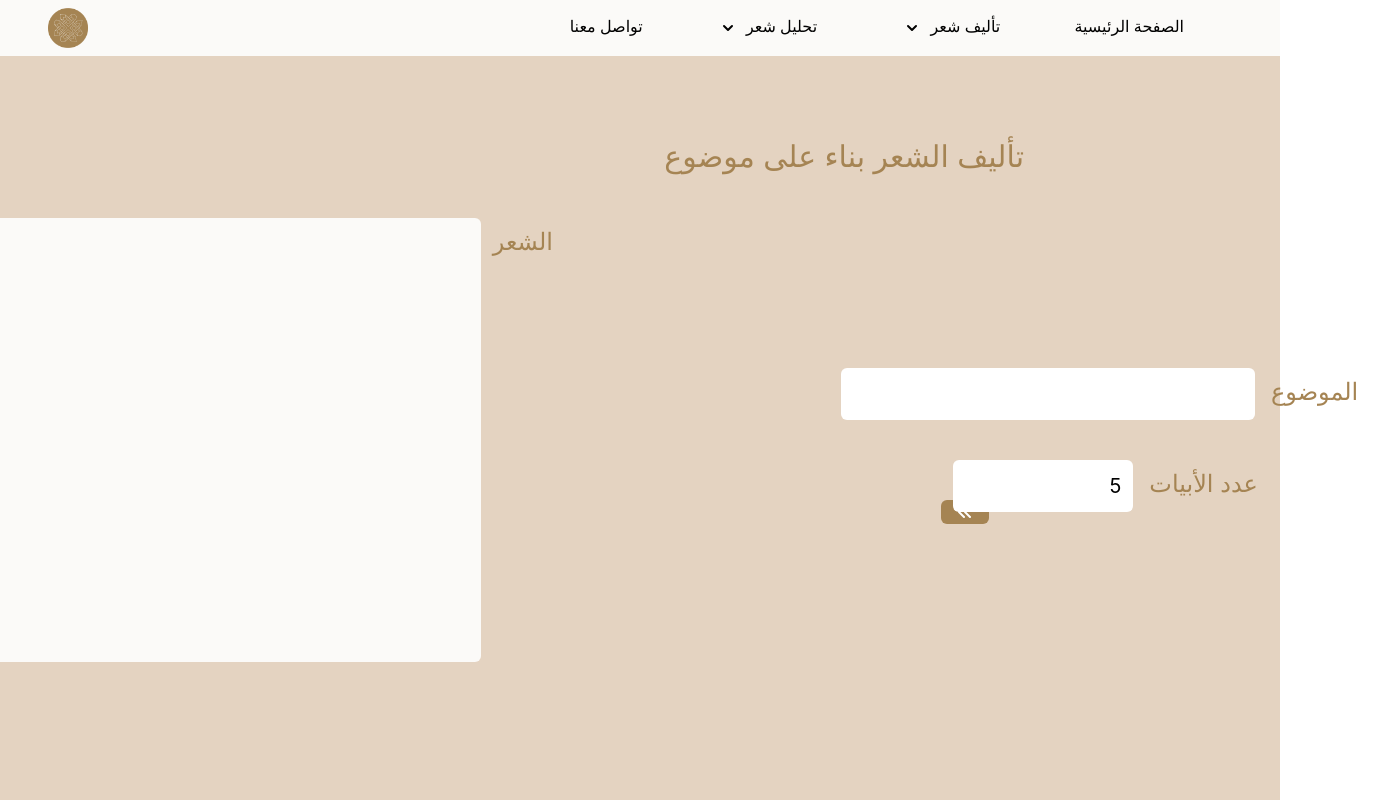
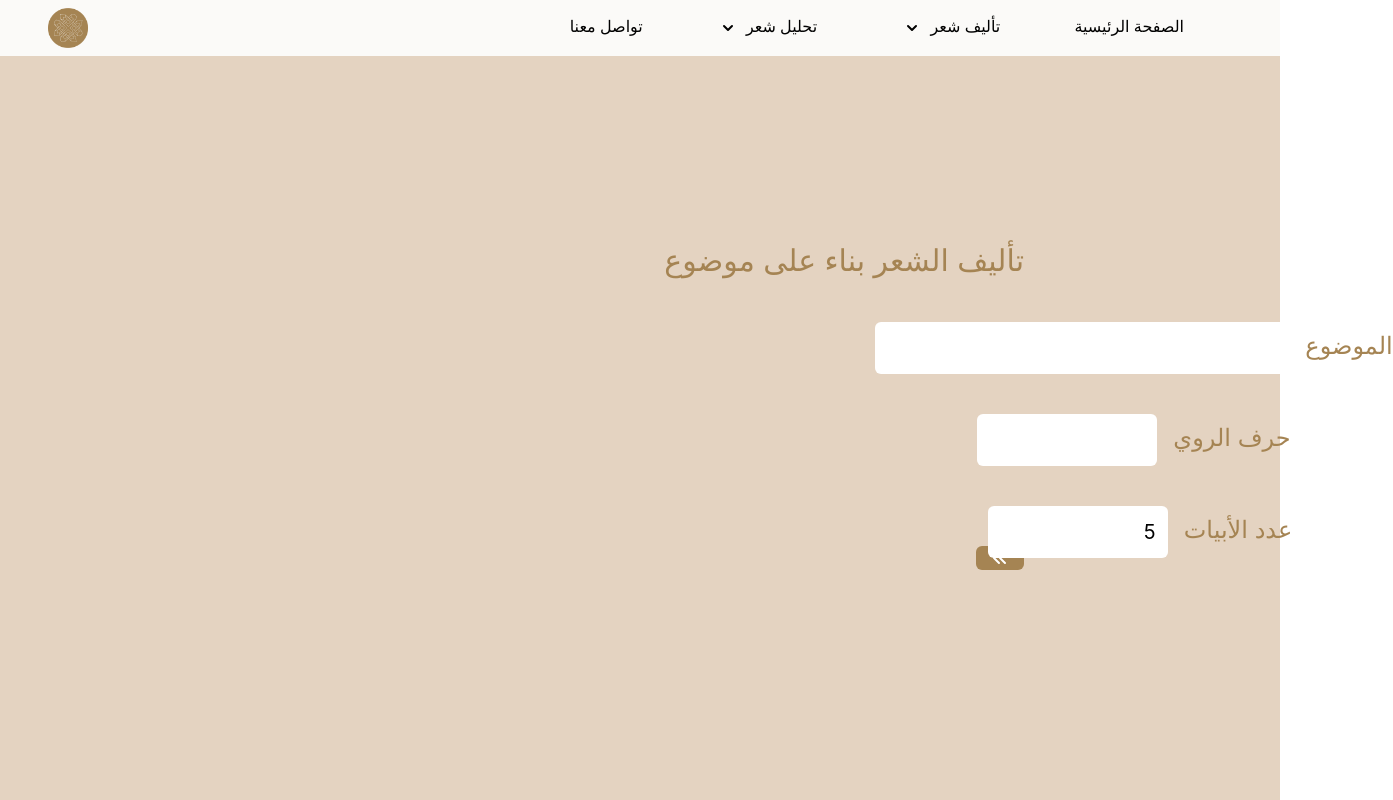
Before and after one commit to wadjih-bencheikh18/arabicthon-front, a React (Create React App) app: page /mawdo3 in a window 1280 px wide. Shown: the whole page, 1393 px wide, since content can reach past the window. Built offline with nearby package versions, Linux system fonts and the light colour scheme.

Commit message:
add chi3r

```diff
--- a/public/index.html
+++ b/public/index.html
@@ -9,12 +9,10 @@
       name="description"
       content="الشاعر الآلي موقع الكتروني لتأليف و تحليل القصائد آليا باستعمال الذكاء الاصطناعي"
     />
-    <link rel="apple-touch-icon" href="%PUBLIC_URL%/logo192.png" />
     <!--
       manifest.json provides metadata used when your web app is installed on a
       user's mobile device or desktop. See https://developers.google.com/web/fundamentals/web-app-manifest/
     -->
-    <link rel="manifest" href="%PUBLIC_URL%/manifest.json" />
     <!--
       Notice the use of %PUBLIC_URL% in the tags above.
       It will be replaced with the URL of the `public` folder during the build.
--- /dev/null
+++ b/src/components/Functional/Chiir.jsx
@@ -0,0 +1,27 @@
+import {  useMemo } from "react";
+
+export default function Chiir({result}){
+    const data=useMemo(()=>{
+        const sdr=[]
+        const ajz=[]
+        result.split(/[_]|\n/).forEach((r, i) => {
+          if (i % 2 === 0) {
+            sdr.push(r);
+          } else ajz.push(r);
+        });
+        return [sdr,ajz]
+    },[result])
+
+    return (
+      <table className="w-[700px] text-xl">
+        <tbody>
+          {data.map(([sdr, ajz], i) => (
+            <tr key={i}>
+              <td className="text-center">{sdr}</td>
+              <td className="text-center">{ajz}</td>
+            </tr>
+          ))}
+        </tbody>
+      </table>
+    );
+}
--- a/src/components/Functional/GenImage.jsx
+++ b/src/components/Functional/GenImage.jsx
@@ -1,8 +1,7 @@
 import { CloudUploadIcon } from "@heroicons/react/outline";
-
+import Chiir from "./Chiir";
 import Load from "../../pics/load.svg";
 import { useState, useCallback } from "react";
-import OutputResult from "./OutputResult";
 import { useDropzone } from "react-dropzone";
 import InputResult from "./InputResult";
 import axios from "axios";
@@ -32,21 +31,9 @@ export default function GenImage() {
         تأليف الشعر بناء على صورة
       </div>
       <div className="grid w-screen grid-cols-2 grid-rows-1 items-center mx-auto">
-        <div className="col-start-1 relative justify-self-center ml-44">
-          {load && (
-            <img
-              className="absolute z-10 bg-transparent top-30 left-16"
-              alt="load"
-              src={Load}
-            ></img>
-          )}
-          <OutputResult
-            value={data.result}
-            minHeight={15}
-            maxWidth={75}
-            className="text-right"
-            title="الشعر"
-          />
+        <div className="col-start-1 flex justify-center w-[700px]">
+          {load && <img className="" alt="load" src={Load}></img>}
+          {!load && <Chiir result={data.result ? data.result : ""} />}
         </div>
         <div className="col-start-2 flex flex-col items-center justify-end justify-self-center space-y-10">
           <div className="cursor-pointer">
--- a/src/components/Functional/Rawi.jsx
+++ b/src/components/Functional/Rawi.jsx
@@ -1,9 +1,9 @@
-import OutputResult from "./OutputResult";
 import InputResult from "./InputResult";
 import { useState } from "react";
 import axios from "axios";
 import Load from "../../pics/load.svg";
 import BackURL from "./Backend";
+import Chiir from "./Chiir";
 export default function Rawi() {
   const [data, setData] = useState({
     meter: "الكامل",
@@ -11,7 +11,7 @@ export default function Rawi() {
   });
   const [load, setLoad] = useState(false);
   return (
-    <div className="h-screen flex flex-col justify-center">
+    <div className="h-screen flex flex-col justify-center transform transition-all duration-1000 ease-in-out">
       <div className="text-right mb-0 mr-64 text-3xl pb-6 text-[#A58453]">
         تأليف الشعر بناء على حرف الروي
       </div>
@@ -57,21 +57,9 @@ export default function Rawi() {
             }}
           />
         </div>
-        <div className="relative">
-          {load && (
-            <img
-              className="absolute z-10 bg-transparent top-30 left-16"
-              alt="load"
-              src={Load}
-            ></img>
-          )}
-          <OutputResult
-            minHeight={15}
-            maxWidth={75}
-            className="text-right"
-            title="الشعر"
-            value={load ? "" : data.result}
-          />
+        <div className="flex justify-center">
+          {load && <img className="" alt="load" src={Load}></img>}
+          {!load && <Chiir result={data.result ? data.result : ""} />}
         </div>
       </div>
     </div>
--- a/src/components/Functional/Subject.jsx
+++ b/src/components/Functional/Subject.jsx
@@ -1,4 +1,4 @@
-import OutputResult from "./OutputResult";
+import Chiir from "./Chiir";
 import InputResult from "./InputResult";
 import { useState } from "react";
 import axios from "axios";
@@ -7,7 +7,6 @@ import BackURL from "./Backend";
 export default function Subject() {
   const [data, setData] = useState({
     meter: "الكامل",
-    rhyme: "ر",
   });
   const [load, setLoad] = useState(false);
   return (
@@ -23,6 +22,13 @@ export default function Subject() {
             title="الموضوع"
             className="overflow-hidden"
             setUpdate={(sujet) => setData((data) => ({ ...data, sujet }))}
+          />
+          <InputResult
+            minWidth={12}
+            maxHeight={1}
+            title="حرف الروي"
+            className="overflow-hidden"
+            setUpdate={(rhyme) => setData((data) => ({ ...data, rhyme }))}
           />
           <InputResult
             maxWidth={12}
@@ -57,22 +63,9 @@ export default function Subject() {
             }}
           />
         </div>
-        <div className="relative">
-          {load && (
-            <img
-              className="absolute z-10 bg-transparent top-30 left-16"
-              alt="load"
-              src={Load}
-            ></img>
-          )}
-
-          <OutputResult
-            minHeight={15}
-            maxWidth={75}
-            className="text-right"
-            title="الشعر"
-            value={load ? "" : data.result}
-          />
+        <div className="flex justify-center">
+          {load && <img className="" alt="load" src={Load}></img>}
+          {!load && <Chiir result={data.result ? data.result : ""} />}
         </div>
       </div>
     </div>
--- a/src/components/Functional/Table.jsx
+++ b/src/components/Functional/Table.jsx
@@ -28,6 +28,7 @@ export default function TableArray({
   const Tafil = tafil.map((a) => <td className={className}>{a}</td>);
   return (
     <table className="mt-6" style={{ direction: "rtl" }}>
+      <tbody>
         {activate.includes(1) && (
           <tr>
             <th className={`text-[#A58453] ${className}`}>عروض</th>
@@ -62,6 +63,7 @@ export default function TableArray({
           </td>
         </tr>
       )} */}
+      </tbody>
     </table>
   );
 }
```
Also changed, not shown: public/manifest.json (deleted). Lines whose indentation alone changed are shown as unchanged.
